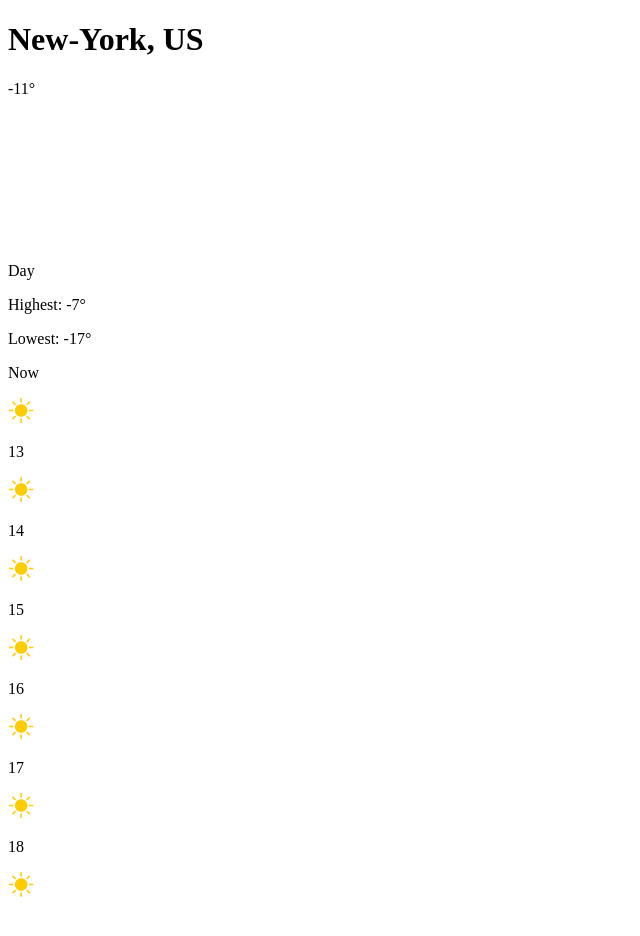
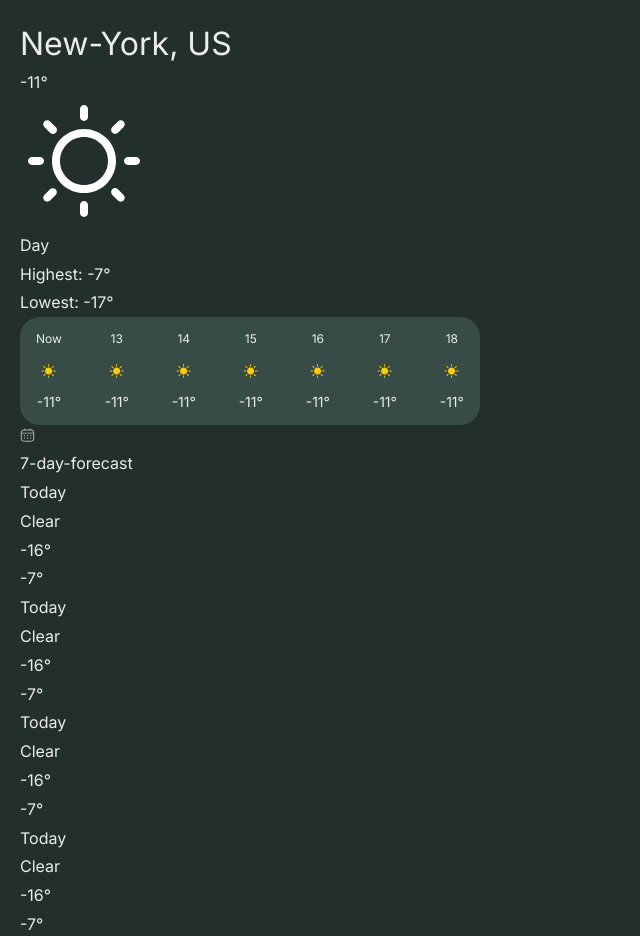
Before and after one commit to PDLIF/weather-app-TOP, a website built with webpack: page src/template.html in a window 1280 px wide. Shown: the top 936 px of the page, without its empty margins (0-640 px from the left). Built offline with nearby package versions, Linux system fonts and the light colour scheme; files whose address does not match are found by name.

Commit message:
adding and changing some assets

```diff
--- a/src/style.css
+++ b/src/style.css
@@ -0,0 +1,199 @@
+/* ------------------- */
+/* Custom properties   */
+/* ------------------- */
+
+:root {
+    /* colors */
+    --clr-dark: 166 16% 15.9%;
+    --clr-light: 168 15.4% 25.5%;
+    --clr-white: 0 0% 92.5%;
+
+    /* fonts-sizes */
+    --fs-900: 6.5rem;
+    --fs-800: 2.5rem;
+    --fs-700: 2rem;
+    --fs-600: 1.5rem;
+    --fs-500: 1.25rem;
+    --fs-400: 1rem;
+    --fs-300: 0.875rem;
+    --fs-200: 0.75rem;
+
+    /* font-families */
+    --ff-sans: "Inter", sans-serif;
+}
+
+
+
+
+
+
+
+/* ------------------- */
+/* Reset               */
+/* ------------------- */
+
+/* https://piccalil.li/blog/a-modern-css-reset/ */
+
+/* box-sizing */
+*,
+*::before,
+*::after {
+    box-sizing: border-box;
+}
+
+/* reset margins */
+body,
+h1,
+h2,
+h3,
+h4,
+h5,
+p,
+figure,
+picture {
+    margin: 0;
+}
+
+/* reset font-weight */
+h1,
+h2,
+h3,
+h4,
+h5,
+h6,
+p {
+    font-weight: 400;
+}
+
+body {
+    font-family: var(--ff-sans);
+    font-size: var(--fs-400);
+    color: hsl( var( --clr-white ) );
+    background-color: hsl( var( --clr-dark ) );
+    background-image: url(./assets/themes/lighthouse-shore.jpg);
+    background-size: contain;
+    background-repeat: no-repeat;
+    line-height: 1.5;
+    min-height: 100vh;
+
+    /* display: grid;
+    grid-template-rows: min-content 1fr; */
+
+    overflow: hidden;
+}
+
+/* make images easier to work with */
+img {
+    max-width: 100%;
+    /* display: block; */
+}
+
+/* make form elements easier to work with */
+input,
+button,
+textarea,
+select {
+    font: inherit;
+}
+
+
+
+
+
+
+
+
+
+/* ------------------- */
+/* Utility classes     */
+/* ------------------- */
+
+/* general */
+
+.flex {
+    display: flex;
+    gap: var(--gap, 1rem);
+}
+
+.grid {
+    display: grid;
+    gap: var(--gap, 1rem);
+}
+
+/* colors */
+
+.bg-dark { background-color: hsl( var(--clr-dark) ); }
+.bg-light { background-color: hsl( var(--clr-light) ); }
+.bg-white { background-color: hsl( var(--clr-white) ); }
+
+.text-dark { color: hsl( var(--clr-white)  / 70% ); }
+.text-white { color: hsl( var(--clr-white) ); }
+
+/* typoghraphy */
+
+p {line-height: 1.8rem;}
+
+.ff-sans { font-family: var(--ff-sans); }
+
+.letter-spacing-1 { letter-spacing: 4.75px; }
+.letter-spacing-2 { letter-spacing: 2.7px; }
+.letter-spacing-3 { letter-spacing: 2.35px; }
+
+.uppercase { text-transform: uppercase; }
+
+.fs-900 { font-size: var(--fs-900); }
+.fs-800 { font-size: var(--fs-800); }
+.fs-700 { font-size: var(--fs-700); }
+.fs-600 { font-size: var(--fs-600); }
+.fs-500 { font-size: var(--fs-500); }
+.fs-400 { font-size: var(--fs-400); }
+.fs-300 { font-size: var(--fs-300); }
+.fs-200 { font-size: var(--fs-200); }
+
+.fs-900,
+.fs-800,
+.fs-700,
+.fs-600 {
+    line-height: 1.1;
+}
+
+
+
+
+
+
+
+
+/* ------------------- */
+/* Components          */
+/* ------------------- */
+
+.weather-data {
+    width: 500px;
+    padding: 20px;
+    background-color: hsl( var(--clr-dark) );
+    border-radius: 20px;
+}
+
+.weather-data .header {}
+
+.weather-data .main {}
+
+.weather-data .main .next-hours-forecast {
+    border-radius: 20px;
+}
+
+.hours-wrapper {
+    padding: 8px 16px;
+    justify-content: space-between;
+}
+
+.hour {
+    flex-direction: column;
+    align-items: center;
+    --gap: 10px;
+}
+
+.hour img {
+    width: 15px;
+}
--- a/src/template.html
+++ b/src/template.html
@@ -4,7 +4,14 @@
     <meta charset="UTF-8">
     <meta http-equiv="X-UA-Compatible" content="IE=edge">
     <meta name="viewport" content="width=device-width, initial-scale=1.0">
-    <title>Document</title>
+
+    <link rel="preconnect" href="https://fonts.googleapis.com">
+    <link rel="preconnect" href="https://fonts.gstatic.com" crossorigin>
+    <link href="https://fonts.googleapis.com/css2?family=Inter:ital,opsz,wght@0,14..32,100..900;1,14..32,100..900&display=swap" rel="stylesheet">
+
+    <title>Weather App</title>
+
+    <link rel="stylesheet" href="style.css">
 </head>
 <body>
     <main>
@@ -25,41 +32,43 @@
             </div>
 
             <div class="main">
-                <div class="next-hours-forecast">
-                    <div class="">
-                        <p class="time">Now</p>
+                <div class="next-hours-forecast bg-light">
+                    <div class="hours-wrapper flex">
+                        <div class="hour flex">
+                            <p class="value fs-200">Now</p>
                             <img src="./assets/icons/sun-small.svg" alt="">
-                        <p class="hour-temperature"></p>
+                            <p class="hour-temperature fs-300">-11°</p>
                         </div>
-                    <div class="">
-                        <p class="time">13</p>
+                        <div class="hour flex">
+                            <p class="value fs-200">13</p>
                             <img src="./assets/icons/sun-small.svg" alt="">
-                        <p class="hour-temperature"></p>
+                            <p class="hour-temperature fs-300">-11°</p>
                         </div>
-                    <div class="">
-                        <p class="time">14</p>
+                        <div class="hour flex">
+                            <p class="value fs-200">14</p>
                             <img src="./assets/icons/sun-small.svg" alt="">
-                        <p class="hour-temperature"></p>
+                            <p class="hour-temperature fs-300">-11°</p>
                         </div>
-                    <div class="">
-                        <p class="time">15</p>
+                        <div class="hour flex">
+                            <p class="value fs-200">15</p>
                             <img src="./assets/icons/sun-small.svg" alt="">
-                        <p class="hour-temperature"></p>
+                            <p class="hour-temperature fs-300">-11°</p>
                         </div>
-                    <div class="">
-                        <p class="time">16</p>
+                        <div class="hour flex">
+                            <p class="value fs-200">16</p>
                             <img src="./assets/icons/sun-small.svg" alt="">
-                        <p class="hour-temperature"></p>
+                            <p class="hour-temperature fs-300">-11°</p>
                         </div>
-                    <div class="">
-                        <p class="time">17</p>
+                        <div class="hour flex">
+                            <p class="value fs-200">17</p>
                             <img src="./assets/icons/sun-small.svg" alt="">
-                        <p class="hour-temperature"></p>
+                            <p class="hour-temperature fs-300">-11°</p>
                         </div>
-                    <div class="">
-                        <p class="time">18</p>
+                        <div class="hour flex">
+                            <p class="value fs-200">18</p>
                             <img src="./assets/icons/sun-small.svg" alt="">
-                        <p class="hour-temperature"></p>
+                            <p class="hour-temperature fs-300">-11°</p>
+                        </div>
                     </div>
                 </div>
 
```
Also changed, not shown: src/assets/themes/grand-canyon.jpg (deleted), src/assets/themes/grass-sunset.jpg (deleted), src/assets/themes/lighthouse-day.jpg (deleted), src/assets/themes/skyes.jpg (deleted), 2 other files. Lines whose indentation alone changed are shown as unchanged.
